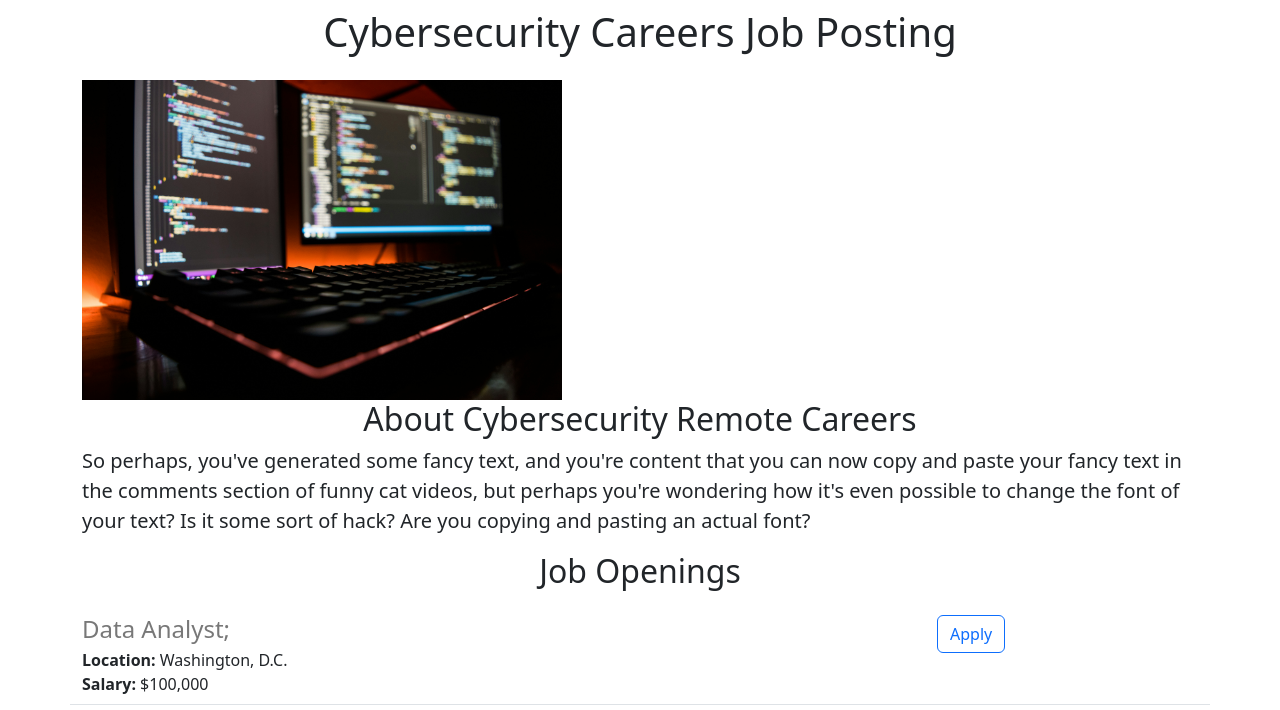
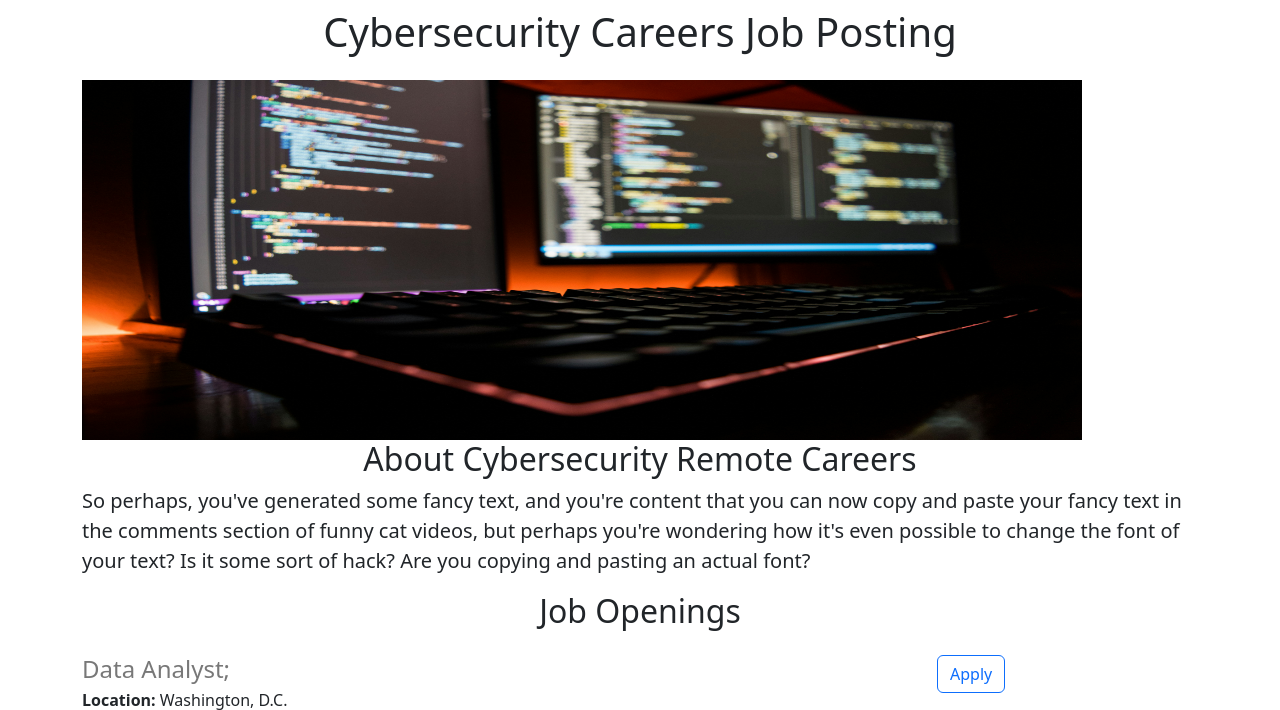
Before and after one commit to xyzchris0/careers-website, a Flask app: page / in a window 1280 px wide. Shown: the top 710 px of the page. Run offline with Flask 3, Linux system fonts and the light colour scheme.

Commit message:
Minor edits

```diff
--- a/templates/home.html
+++ b/templates/home.html
@@ -15,8 +15,8 @@
       <h1 class="text-center mt-2 mb-4">
         {{company_name}} Job Posting
       </h1>
-      <img id="banner" src="https://c3f885b8-02d3-4b26-85fc-97bba4c16c96-00-u2p45xryfpgi.riker.replit.dev/static/Careersimg.jpg"
-        height="320">
+      <img class="center" id="banner" src="https://c3f885b8-02d3-4b26-85fc-97bba4c16c96-00-u2p45xryfpgi.riker.replit.dev/static/Careersimg.jpg"
+        height="360" width="1000">
       <h2 class="text-center"> About Cybersecurity Remote Careers</h2>
       <p class="lead">
         So perhaps, you've generated some fancy text, and you're content that you can now copy and paste your fancy text in the comments section of funny cat videos, but perhaps you're wondering how it's even possible to change the font of your text? Is it some sort of hack? Are you copying and pasting an actual font?
```
